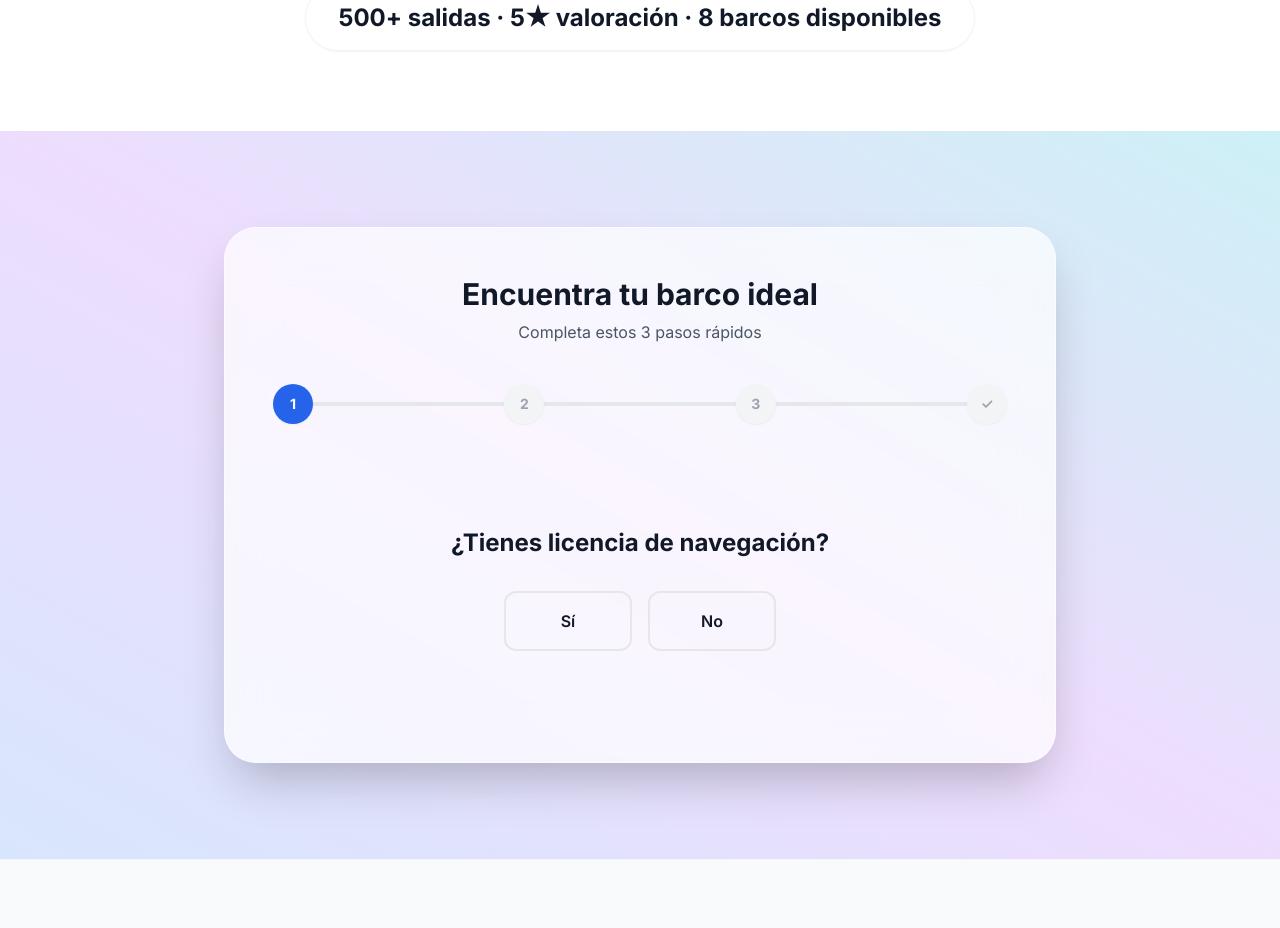
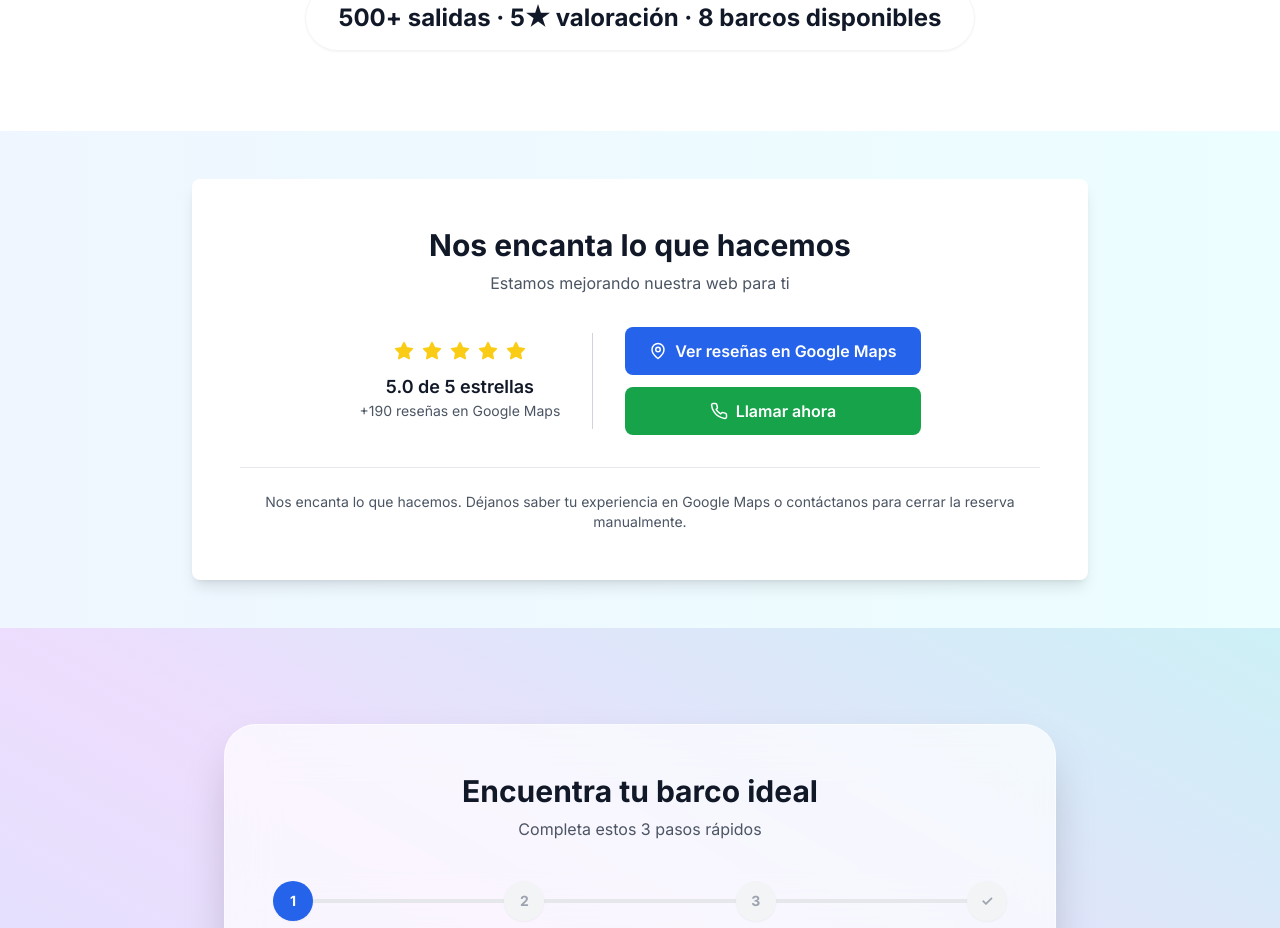
Before and after one commit to miquelfabrega/experienceboat, a Next.js app: page / in a window 1280 px wide. Shown: the part 6580-7508 px from the top of the page. Built offline with nearby package versions, Linux system fonts and the light colour scheme.

Commit message:
feat: añadir banner de reseñas Google Maps con 5 estrellas + CTA

```diff
--- a/app/en/page.tsx
+++ b/app/en/page.tsx
@@ -5,6 +5,7 @@ import ServiceCards from '@/components/home/ServiceCards';
 import FleetCards from '@/components/home/FleetCards';
 import WhyUs from '@/components/home/WhyUs';
 import TrustSection from '@/components/home/TrustSection';
+import ReviewsBanner from '@/components/home/ReviewsBanner';
 import BookingPreview from '@/components/home/BookingPreview';
 import LocationSection from '@/components/home/LocationSection';
 import ClosingCTA from '@/components/home/ClosingCTA';
@@ -43,6 +44,17 @@ export default function HomeEn() {
       <WhyUs data={homeDataEn.whyUs} />
       <TikTokSection t={{ title: 'Follow us on TikTok', subtitle: 'The sea, the coves and life on board — from the inside.' }} />
       <TrustSection data={homeDataEn.trust} />
+      <ReviewsBanner
+        title="We love what we do"
+        subtitle="We're improving our website for you"
+        rating={5}
+        reviewCount={190}
+        googleMapsUrl="https://maps.google.com/?q=Experience+Boat+Roses"
+        phoneNumber="+34623995700"
+        ctaText="See reviews on Google Maps"
+        callButtonText="Call now"
+        footerText="We love what we do. Let us know your experience on Google Maps or contact us directly to close your booking manually."
+      />
       <BookingPreview translations={homeDataEn.booking} />
       <LocationSection
         data={{
--- a/app/fr/page.tsx
+++ b/app/fr/page.tsx
@@ -5,6 +5,7 @@ import ServiceCards from '@/components/home/ServiceCards';
 import FleetCards from '@/components/home/FleetCards';
 import WhyUs from '@/components/home/WhyUs';
 import TrustSection from '@/components/home/TrustSection';
+import ReviewsBanner from '@/components/home/ReviewsBanner';
 import BookingPreview from '@/components/home/BookingPreview';
 import LocationSection from '@/components/home/LocationSection';
 import ClosingCTA from '@/components/home/ClosingCTA';
@@ -43,6 +44,17 @@ export default function HomeFr() {
       <WhyUs data={homeDataFr.whyUs} />
       <TikTokSection t={{ title: 'Suivez-nous sur TikTok', subtitle: 'La mer, les criques et la vie à bord — de l\'intérieur.' }} />
       <TrustSection data={homeDataFr.trust} />
+      <ReviewsBanner
+        title="Nous adorons ce que nous faisons"
+        subtitle="Nous améliorons notre site web pour vous"
+        rating={5}
+        reviewCount={190}
+        googleMapsUrl="https://maps.google.com/?q=Experience+Boat+Roses"
+        phoneNumber="+34623995700"
+        ctaText="Voir les avis sur Google Maps"
+        callButtonText="Appeler maintenant"
+        footerText="Nous adorons ce que nous faisons. Faites-nous connaître votre expérience sur Google Maps ou contactez-nous directement pour finaliser votre réservation manuellement."
+      />
       <BookingPreview translations={homeDataFr.booking} />
       <LocationSection
         data={{
--- a/app/page.tsx
+++ b/app/page.tsx
@@ -5,6 +5,7 @@ import ServiceCards from '@/components/home/ServiceCards';
 import FleetCards from '@/components/home/FleetCards';
 import WhyUs from '@/components/home/WhyUs';
 import TrustSection from '@/components/home/TrustSection';
+import ReviewsBanner from '@/components/home/ReviewsBanner';
 import BookingPreview from '@/components/home/BookingPreview';
 import LocationSection from '@/components/home/LocationSection';
 import ClosingCTA from '@/components/home/ClosingCTA';
@@ -36,6 +37,17 @@ export default function Home() {
       <WhyUs />
       <TikTokSection />
       <TrustSection />
+      <ReviewsBanner
+        title="Nos encanta lo que hacemos"
+        subtitle="Estamos mejorando nuestra web para ti"
+        rating={5}
+        reviewCount={190}
+        googleMapsUrl="https://maps.google.com/?q=Experience+Boat+Roses"
+        phoneNumber="+34623995700"
+        ctaText="Ver reseñas en Google Maps"
+        callButtonText="Llamar ahora"
+        footerText="Nos encanta lo que hacemos. Déjanos saber tu experiencia en Google Maps o contáctanos para cerrar la reserva manualmente."
+      />
       <BookingPreview />
       <LocationSection />
       <ClosingCTA />
--- /dev/null
+++ b/components/home/ReviewsBanner.tsx
@@ -0,0 +1,99 @@
+'use client';
+
+import Link from 'next/link';
+import { Star, Phone, MapPin } from 'lucide-react';
+
+interface ReviewsBannerProps {
+  title: string;
+  subtitle?: string;
+  rating: number;
+  reviewCount: number;
+  googleMapsUrl: string;
+  phoneNumber: string;
+  ctaText: string;
+  callButtonText: string;
+  footerText?: string;
+}
+
+export default function ReviewsBanner({
+  title,
+  subtitle = 'Estamos mejorando tu experiencia online',
+  rating,
+  reviewCount,
+  googleMapsUrl,
+  phoneNumber,
+  ctaText,
+  callButtonText,
+  footerText = 'Nos encanta lo que hacemos. Déjanos saber tu experiencia en Google Maps o contacta directamente con nosotros para reservar.',
+}: ReviewsBannerProps) {
+  const stars = Array.from({ length: 5 }, (_, i) => (
+    <Star
+      key={i}
+      size={20}
+      className="fill-yellow-400 text-yellow-400"
+    />
+  ));
+
+  return (
+    <section className="w-full bg-gradient-to-r from-blue-50 to-cyan-50 py-12 px-4">
+      <div className="max-w-4xl mx-auto">
+        <div className="bg-white rounded-lg shadow-lg p-8 md:p-12">
+          {/* Header */}
+          <div className="text-center mb-8">
+            <h2 className="text-2xl md:text-3xl font-bold text-gray-900 mb-2">
+              {title}
+            </h2>
+            <p className="text-gray-600">
+              {subtitle}
+            </p>
+          </div>
+
+          {/* Rating Section */}
+          <div className="flex flex-col md:flex-row items-center justify-center gap-8 mb-8">
+            {/* Stars */}
+            <div className="flex flex-col items-center">
+              <div className="flex gap-2 mb-3">
+                {stars}
+              </div>
+              <p className="text-lg font-semibold text-gray-900">
+                {rating.toFixed(1)} de 5 estrellas
+              </p>
+              <p className="text-sm text-gray-600">
+                +{reviewCount} reseñas en Google Maps
+              </p>
+            </div>
+
+            {/* Divider */}
+            <div className="hidden md:block w-px h-24 bg-gray-300"></div>
+
+            {/* CTA */}
+            <div className="flex flex-col gap-3 w-full md:w-auto">
+              <Link
+                href={googleMapsUrl}
+                target="_blank"
+                rel="noopener noreferrer"
+                className="flex items-center justify-center gap-2 bg-blue-600 hover:bg-blue-700 text-white font-semibold py-3 px-6 rounded-lg transition-colors"
+              >
+                <MapPin size={18} />
+                {ctaText}
+              </Link>
+
+              <a
+                href={`tel:${phoneNumber}`}
+                className="flex items-center justify-center gap-2 bg-green-600 hover:bg-green-700 text-white font-semibold py-3 px-6 rounded-lg transition-colors"
+              >
+                <Phone size={18} />
+                {callButtonText}
+              </a>
+            </div>
+          </div>
+
+          {/* Footer Text */}
+          <div className="text-center text-sm text-gray-600 border-t pt-6">
+            <p>{footerText}</p>
+          </div>
+        </div>
+      </div>
+    </section>
+  );
+}
```
